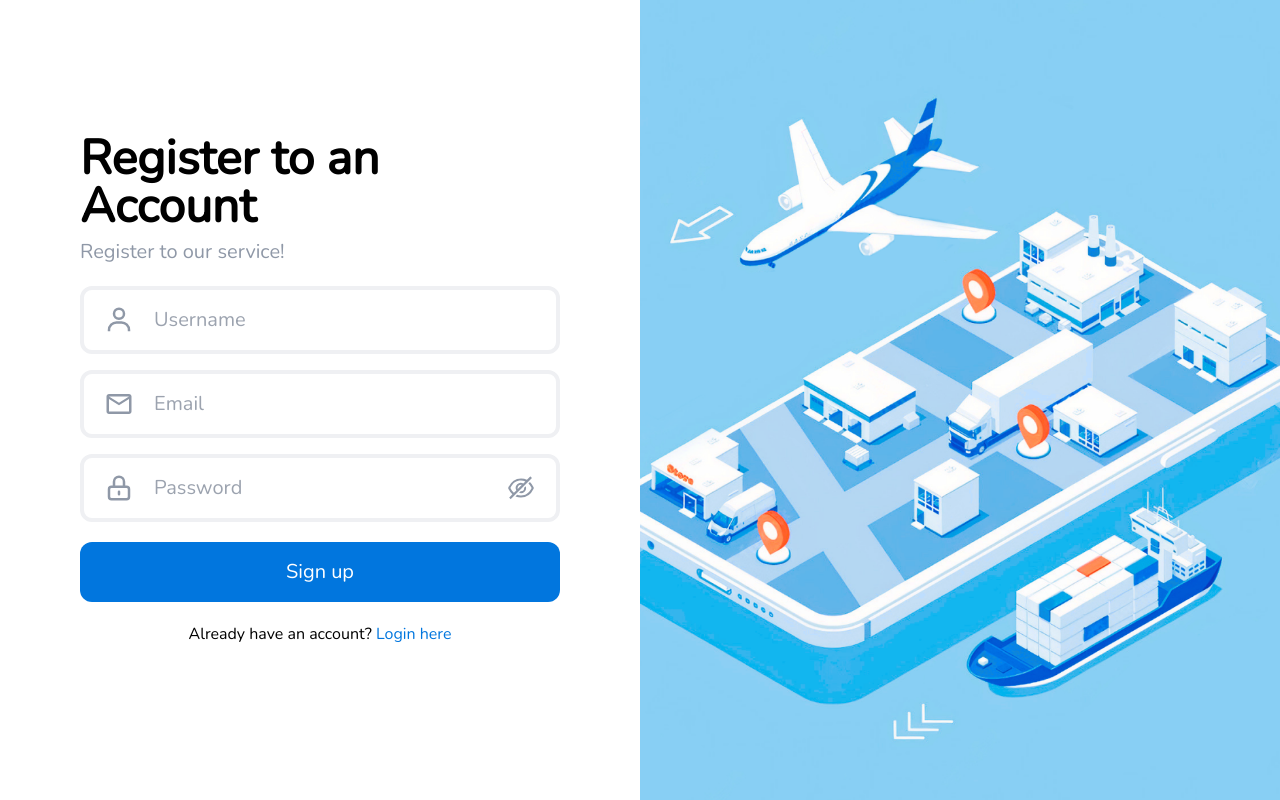
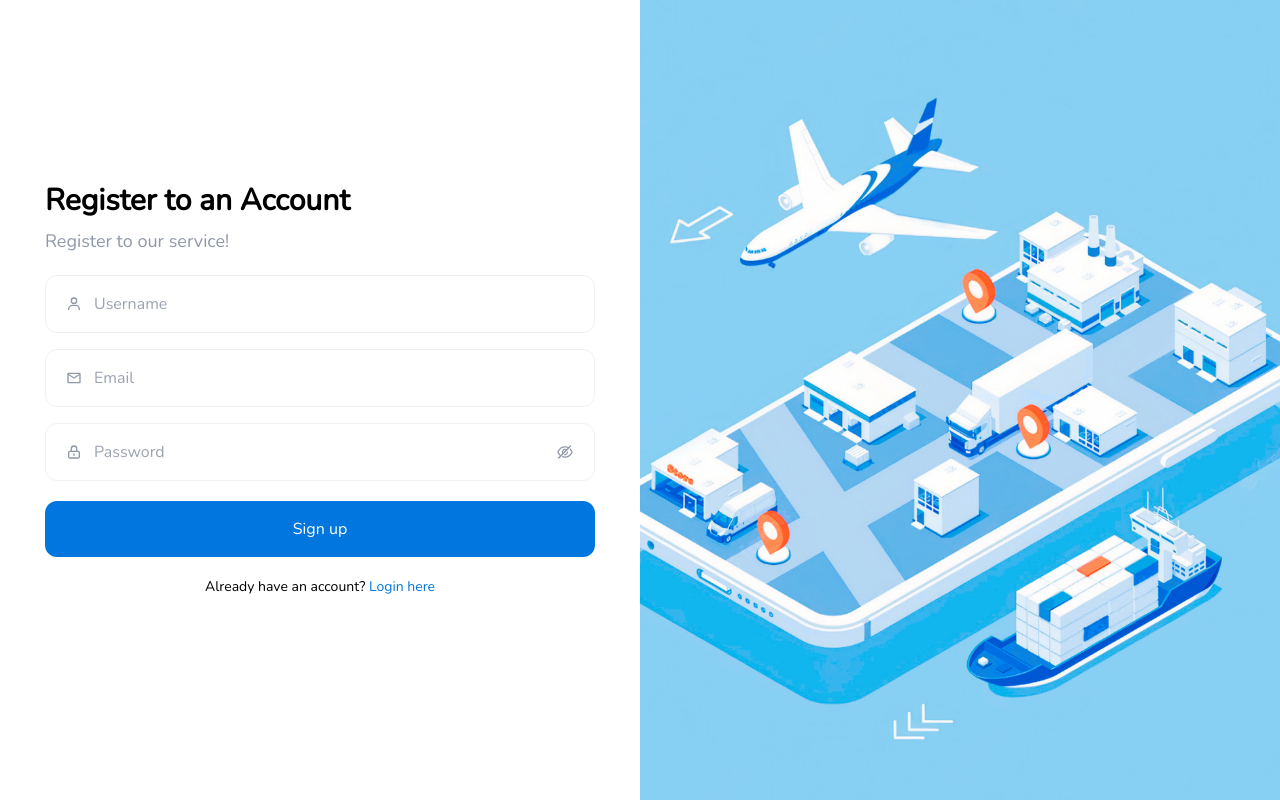
Before and after one commit to ThiagoArndt/logistic-app, a Next.js app: page /register in a window 1280 px wide. Built offline with nearby package versions, Linux system fonts and the light colour scheme; what tw-elements would draw is missing.

Commit message:
Pablo front changes

```diff
--- a/components/session/session-content.tsx
+++ b/components/session/session-content.tsx
@@ -6,35 +6,35 @@ export default function SessionContent(props: SessionInterface) {
   const { children, info, navigationHandler, onSubmitHandler } = props;
   return (
     <div className="grid grid-cols-1 lg:grid-cols-2 h-screen w-full fadeDown ">
-      <div className="bg-gray-100 flex flex-col justify-center gap-5">
+      <div className="bg-gray-100 flex flex-col px-4 justify-center gap-5">
         <Layout>
           <form
             onSubmit={onSubmitHandler}
-            className=" flex flex-col max-w-[550px] mx-auto gap-5 lg: w-9/12"
+            className=" flex flex-col max-w-[550px] mx-auto gap-5 lg: w-full"
           >
             <div className="flex flex-col gap-2">
               <h2
                 data-te-animation-init
                 data-te-animation-reset="true"
                 data-te-animation="[slide-right_1s_ease-in-out]"
-                className="text-4xl font-nunito font-[700] sm:text-5xl"
+                className="text-2xl font-nunito font-[700] sm:text-3xl"
               >
                 {info.title}
               </h2>
-              <p className="font-nunito text-xl text-gray">{info.subtitle}</p>
+              <p className="font-nunito text-lg text-gray">{info.subtitle}</p>
             </div>
             <div className="flex flex-col gap-5">
               <div className="flex flex-col gap-4">{children}</div>
             </div>
-            <button className="border-0 w-full py-4 font-nunito text-white text-xl bg-blue rounded-xl hover:bg-transparent">
+            <button className="border-0 w-full py-4 font-nunito text-white text-base bg-blue rounded-xl hover:brightness-90 transition-all duration-200 hover:bg-transparent">
               {info.btnTitle}
             </button>
 
-            <p className="text-center font-nunito">
+            <p className="text-center text-sm font-nunito">
               {info.firstPartDesc}
               <span
                 onClick={navigationHandler}
-                className="text-blue cursor-pointer"
+                className="text-blue cursor-pointer select-none hover:opacity-60 transition-all duration-200"
               >
                 {" "}
                 {info.secondPartDesc}
--- a/components/session/session-hidden-input.tsx
+++ b/components/session/session-hidden-input.tsx
@@ -11,10 +11,10 @@ const SessionHiddenInput = forwardRef(
     };
 
     return (
-      <div className="group flex flex-row py-2 relative justify-center border-4 rounded-xl border-lightGray hover:border-blue duration-300 focus-within:border-blue">
+      <div className="group flex flex-row py-2 relative justify-center border rounded-xl border-lightGray focus:border-blue duration-300 focus-within:border-blue">
         {props.icon}
         <input
-          className=" p-2 flex-grow ml-3 outline-none font-nunito text-xl group-hover:placeholder-blue duration-300"
+          className=" p-2 flex-grow ml-1 outline-none font-nunito text-base duration-300"
           type={!isVisible ? "password" : "text"}
           placeholder={props.placeHolder}
           ref={ref}
@@ -24,14 +24,14 @@ const SessionHiddenInput = forwardRef(
             cursor="pointer"
             onClick={changeFieldVisibility}
             className="my-auto mr-5 text-gray transition ease-in-out delay-150 bg-blue-500  hover:scale-105 duration-100"
-            size={30}
+            size={18}
           />
         ) : (
           <AiOutlineEye
+            onClick={changeFieldVisibility}
             cursor="pointer"
-            onClick={changeFieldVisibility}
-            className="my-auto mr-5 text-blue transition ease-in-out delay-150 bg-blue-500  hover:scale-105 duration-100"
-            size={30}
+            className="my-auto mr-5 text-blue transition animate-pop-in ease-in-out delay-150 bg-blue-500  hover:scale-105 duration-100"
+            size={18}
           />
         )}
       </div>
--- a/components/session/session-simple-input.tsx
+++ b/components/session/session-simple-input.tsx
@@ -5,10 +5,10 @@ import { SessionInputInterface } from "./types/session-types";
 const SessionSimpleInput = forwardRef(
   (props: SessionInputInterface, ref: any) => {
     return (
-      <div className="group flex flex-row py-2 relative justify-center border-4 rounded-xl border-lightGray hover:border-blue duration-300 focus-within:border-blue">
+      <div className="group flex flex-row py-2 relative justify-center border rounded-xl border-lightGray focus:border-blue duration-300 focus-within:border-blue">
         {props.icon}
         <input
-          className="p-2 flex-grow ml-3 outline-none font-nunito text-xl group-hover:placeholder-blue duration-300 "
+          className="p-2 flex-grow ml-1 outline-none font-nunito text-base duration-200 "
           type="text"
           placeholder={props.placeHolder}
           ref={ref}
--- a/pages/index.tsx
+++ b/pages/index.tsx
@@ -1,6 +1,8 @@
 import React from "react";
 
 function PaginaPrincipal() {
+  document.title = "Almoxarifado";
+
   return <div>PaginaPrincipal</div>;
 }
 
--- a/pages/login/index.tsx
+++ b/pages/login/index.tsx
@@ -17,7 +17,7 @@ const info: SessionInfoInterface = {
   title: "Log In to your Account",
   subtitle: "Welcome again! How are you doing?",
   btnTitle: "LogIn",
-  firstPartDesc: "Dont't have an account? ",
+  firstPartDesc: "Don't have an account? ",
   secondPartDesc: "Create a new one here",
   image: loginImage,
 };
@@ -30,6 +30,8 @@ export default function Login() {
 
   const loginHandler = async (e: React.FormEvent<HTMLFormElement>) => {
     e.preventDefault();
+
+    document.title = "Almoxarifado";
 
     notificationCtx.showNotification({
       message: "Carregando...",
@@ -80,7 +82,7 @@ export default function Login() {
         icon={
           <MdOutlineEmail
             className="my-auto ml-5 text-gray group-hover:text-blue duration-300 group-focus-within:text-blue"
-            size={30}
+            size={16}
           ></MdOutlineEmail>
         }
         placeHolder="Email"
@@ -91,7 +93,7 @@ export default function Login() {
         icon={
           <HiOutlineLockClosed
             className="my-auto ml-5 text-gray group-hover:text-blue duration-300 group-focus-within:text-blue"
-            size={30}
+            size={16}
           ></HiOutlineLockClosed>
         }
         placeHolder="Password"
--- a/pages/register/index.tsx
+++ b/pages/register/index.tsx
@@ -134,7 +134,7 @@ export default function Register() {
         icon={
           <BiUser
             className="my-auto ml-5 text-gray group-hover:text-blue duration-300 group-focus-within:text-blue"
-            size={30}
+            size={16}
           ></BiUser>
         }
         placeHolder="Username"
@@ -145,7 +145,7 @@ export default function Register() {
         icon={
           <MdOutlineEmail
             className="my-auto ml-5 text-gray group-hover:text-blue duration-300 group-focus-within:text-blue"
-            size={30}
+            size={16}
           ></MdOutlineEmail>
         }
         placeHolder="Email"
@@ -155,7 +155,7 @@ export default function Register() {
         icon={
           <HiOutlineLockClosed
             className="my-auto ml-5 text-gray group-hover:text-blue duration-300 group-focus-within:text-blue"
-            size={30}
+            size={16}
           ></HiOutlineLockClosed>
         }
         placeHolder="Password"
--- a/styles/globals.css
+++ b/styles/globals.css
@@ -12,6 +12,32 @@
 
 .fadeUpLoading {
   animation: slide-up-loading 0.5s forwards;
+}
+
+@keyframes popOutAnimation {
+    50% {
+        transform: translateY(3px) scale(1.2);
+        opacity: .5;
+    }
+    75% {
+        transform: translateY(-1.5px) scale(.9);
+    }
+    100% {
+        transform: translateY(0px);
+    }
+}
+
+@keyframes popInAnimation {
+    50% {
+        transform: translateY(-3px) scale(1.5);
+        opacity: .5;
+    }
+    75% {
+        transform: translateY(1.5px) scale(.9);
+    }
+    100% {
+        transform: translateY(0px);
+    }
 }
 
 @keyframes slide-down {
--- a/tailwind.config.js
+++ b/tailwind.config.js
@@ -18,6 +18,10 @@ module.exports = {
       fontFamily: {
         nunito: ["Nunito Sans", "sans-serif"],
       },
+      animation: {
+        "pop-in": "popInAnimation .5s cubic-bezier(0, 0, 0.2, 1)",
+        "pop-out": "popOutAnimation .3s cubic-bezier(0, 0, 0.2, 1)",
+      }
     },
     colors: {
       gray: "#8F98A7",
```
Also changed, not shown: 1 other file (tests, documents, lock files or other folders).
